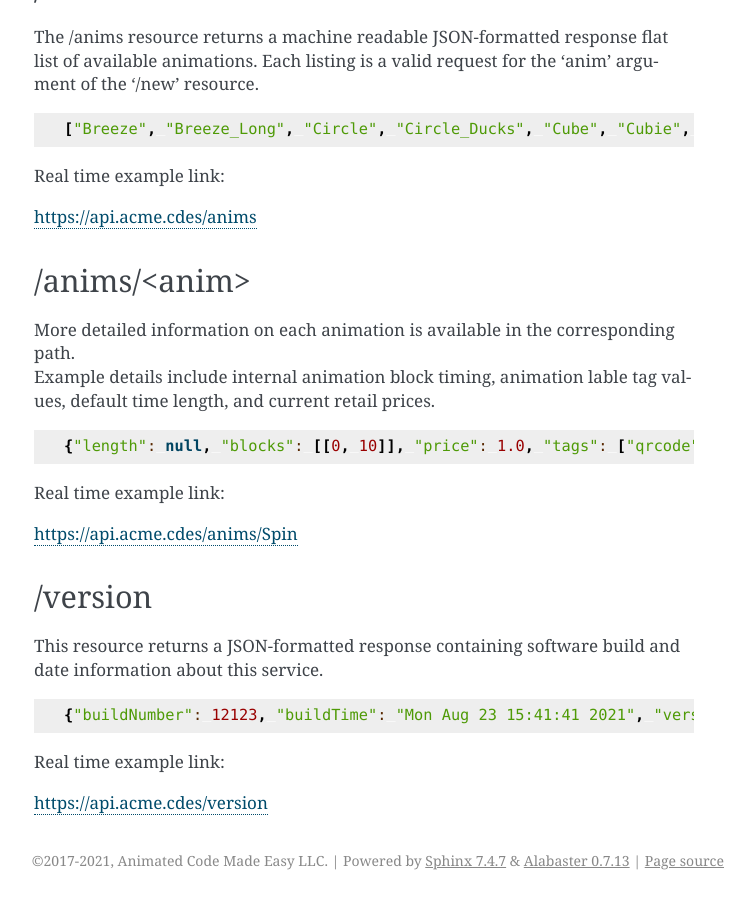
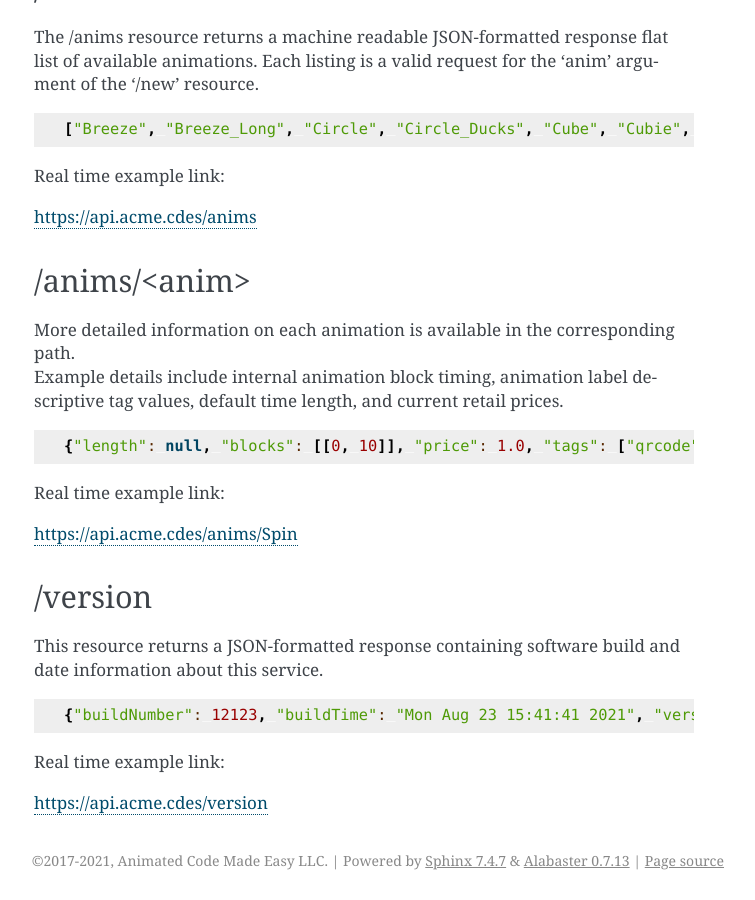
Before and after one commit to pcmillerAcme/docs, a Sphinx documentation site: the page built from source/Endpoints.rst, in a window 1280 px wide and 900 px high, scrolled down 1765 px. Shown: the whole window, without its empty margins (386-1141 px from the left). Built offline with Sphinx 7.4.7, drawn with Linux system fonts in a browser that asks for light colours; pages that are not in the unit, such as notebooks, are missing from menus.

Commit message:
[ACME-874] Fixed typo in endpoints

```diff
--- a/source/Endpoints.rst
+++ b/source/Endpoints.rst
@@ -89,7 +89,7 @@ Real time example link:
 """""""""""""
 
 More detailed information on each animation is available in the corresponding path. |br|
-Example details include internal animation block timing, animation lable tag values, default time length, and current retail prices.
+Example details include internal animation block timing, animation label descriptive tag values, default time length, and current retail prices.
 
 .. code-block:: javascript
 
```
